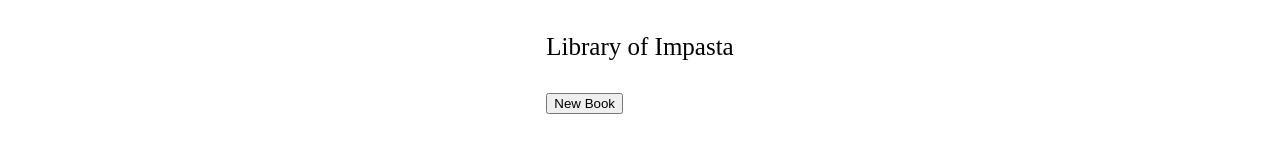
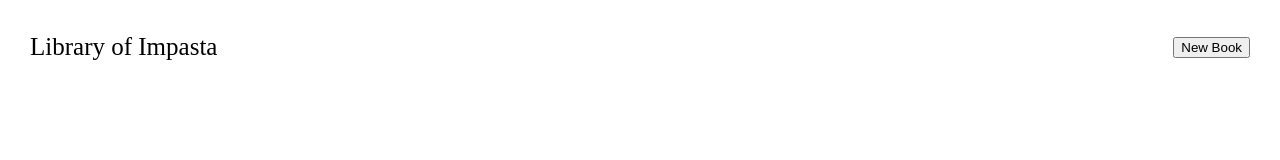
Before and after one commit to c-mccormick007/library, a plain HTML site: page index.html in a window 1280 px wide. Drawn offline with Linux system fonts and the light colour scheme.

Commit message:
minor cosmetic changes

```diff
--- a/style.css
+++ b/style.css
@@ -49,3 +49,18 @@ body {
     border: 1px solid #555;
     border-radius: 3px;
 }
+
+.header {
+    width: 100vw;
+    display: flex;
+    align-items: center;
+    justify-content: space-between;
+}
+
+.headertext {
+    padding-left: 30px;
+}
+
+.newBook {
+    margin-right: 30px;
+}
```
